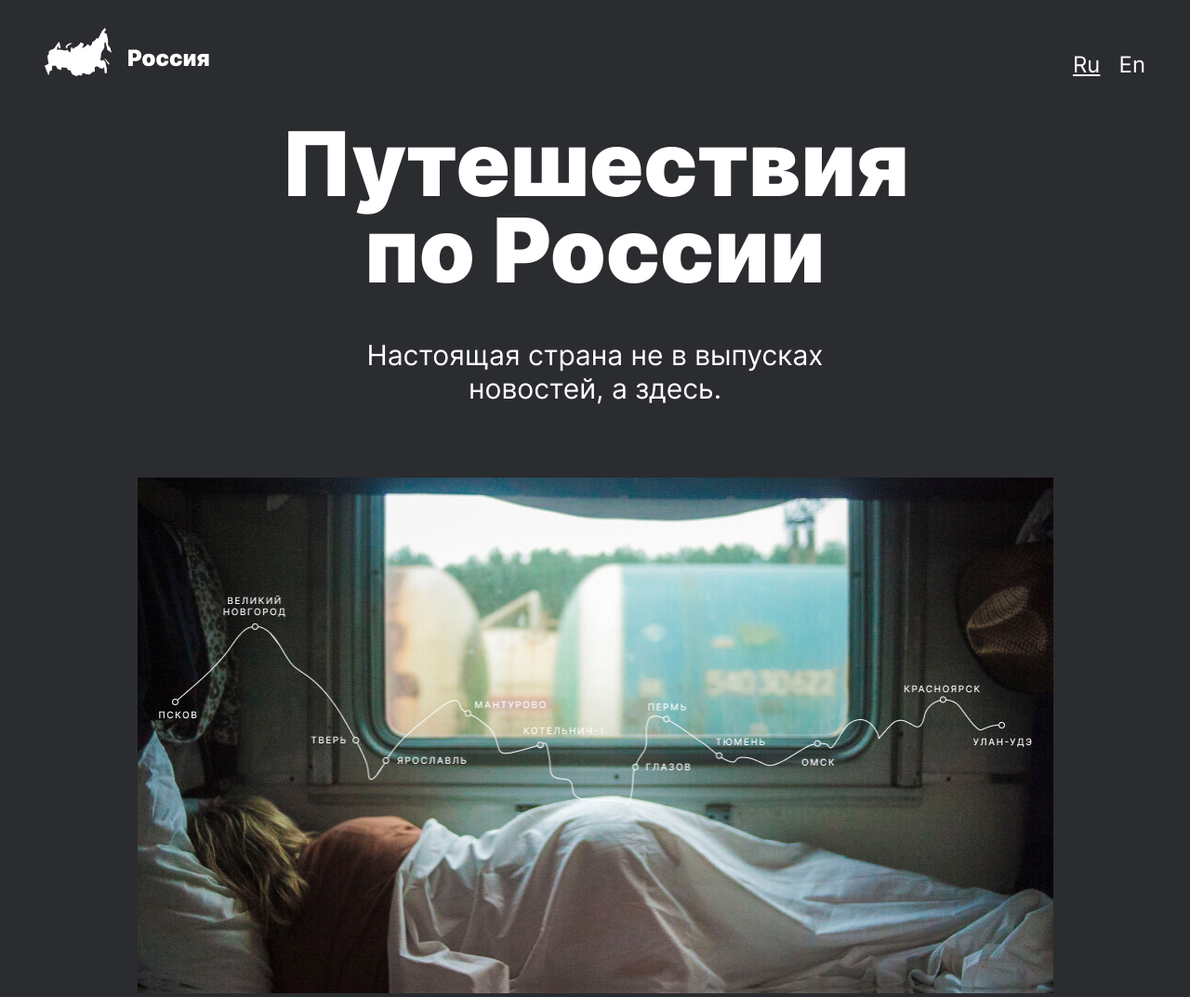
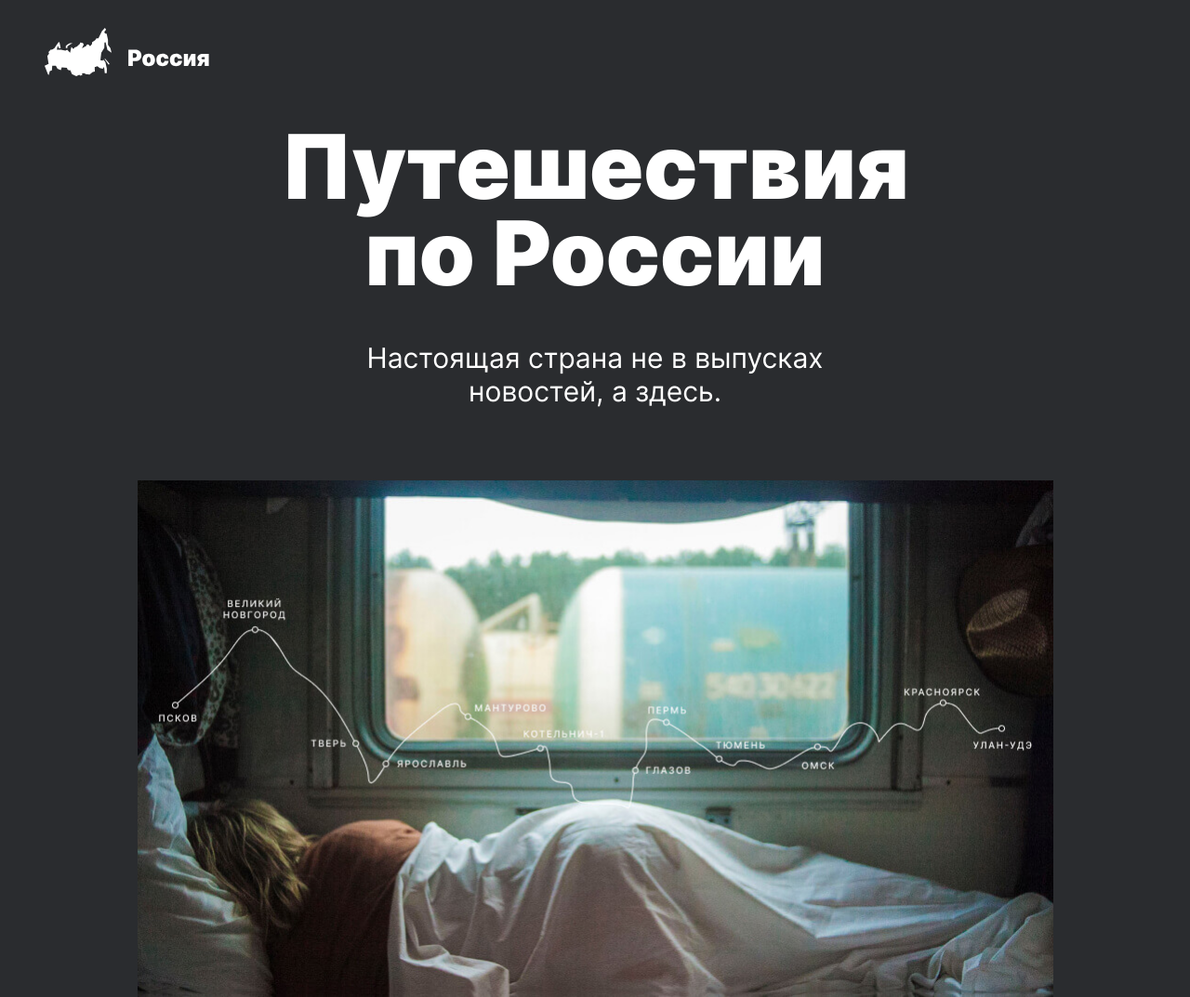
Before and after one commit to Vooooodoo/russian-travel, a plain HTML site: page index.html in a window 1280 px wide. Shown: the top 1073 px of the page at 93% size. Drawn offline with Linux system fonts and the light colour scheme.

Commit message:
fix: исправить ошибки после КР

```diff
--- a/blocks/header/__lang/_inactive/header__lang_inactive.css
+++ /dev/null
@@ -1,3 +0,0 @@
-.header__lang_inactive {
-  text-decoration: none;
-}
--- a/blocks/header/__lang/header__lang.css
+++ /dev/null
@@ -1,20 +0,0 @@
-@import url(./_inactive/header__lang_inactive.css);
-
-.header__lang {
-  font-size: 1.5rem;
-  line-height: .9583;
-  cursor: pointer;
-  color: #FFFFFF;
-}
-
-.header__lang:hover {
-  opacity: .5;
-  transition: opacity .2s linear;
-}
-
-@media all and (max-width: 375px) {
-  .header__lang {
-    font-size: 1.125rem;
-    line-height: .9444;
-  }
-}
--- a/blocks/header/__langs/header__langs.css
+++ /dev/null
@@ -1,15 +0,0 @@
-.header__langs {
-  width: 78px;
-  display: flex;
-  justify-content: space-between;
-  align-self: flex-end;
-  list-style: none;
-  margin: 0;
-  padding: 0;
-}
-
-@media all and (max-width: 375px) {
-	.header__langs {
-    width: 76px;
-  }
-}
--- a/blocks/header/header.css
+++ b/blocks/header/header.css
@@ -1,12 +1,8 @@
 @import url(./__logo/header__logo.css);
-@import url(./__langs/header__langs.css);
-@import url(./__lang/header__lang.css);
 
 .header {
   max-width: 1184px;
   margin: 30px auto 48px;
-  display: flex;
-  justify-content: space-between;
 }
 
 @media all and (max-width: 375px) {
--- a/index.html
+++ b/index.html
@@ -13,15 +13,6 @@
     <div class="root">
       <header class="header">
         <img class="header__logo" src="./blocks/header/__logo/header__logo.svg" alt="Логотип с картой России.">
-        <ul class="header__langs">
-          <li>
-            <a class="header__lang" href="#" lang="en">Ru</a>
-          </li>
-
-          <li>
-            <a class="header__lang header__lang_inactive" href="#" lang="en">En</a>
-          </li>
-        </ul>
       </header>
 
       <main class="content">
```
